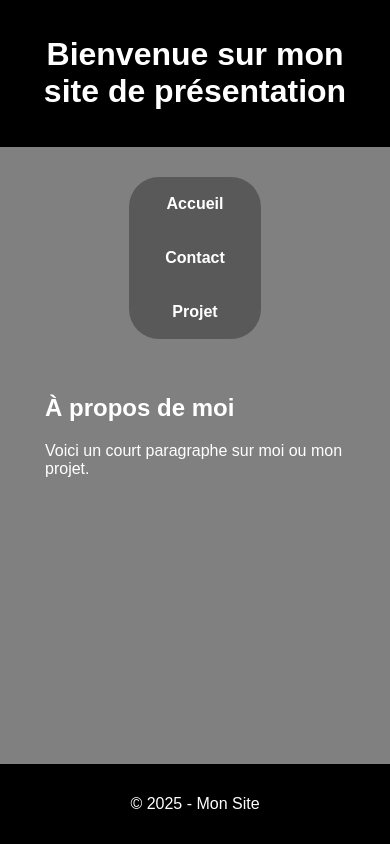
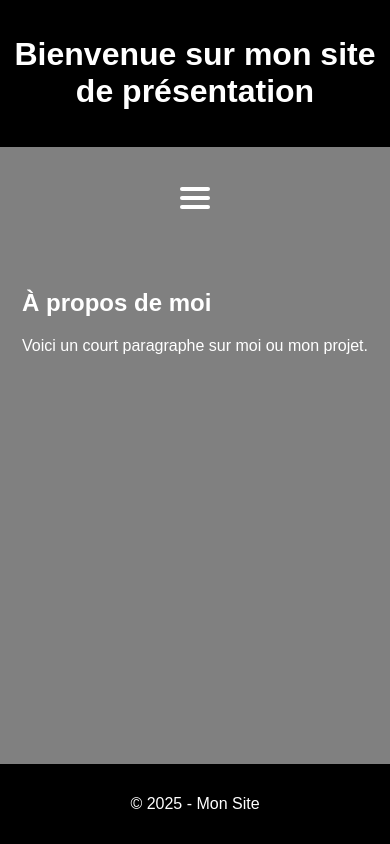
Before and after one commit to tyf13/site_TLJB, a Flask app: page / in a window 390 px wide. Run offline with Flask 3, Linux system fonts and the light colour scheme.

Commit message:
Add files via upload

```diff
--- a/static/css/style.css
+++ b/static/css/style.css
@@ -1,80 +1,122 @@
-html, body {
-    height: 100%;
-    margin: 0;
-    padding: 0;
-    background-color: gray;
-    color: #fff;
-    font-family: Arial, sans-serif;
-    display: flex;
-    flex-direction: column;
+/* ----------  STRUCTURE GLOBALE  ---------- */
+html, body{
+    height:100%;
+    margin:0;
+    padding:0;
+    background:#808080;          /* gris */
+    color:#fff;
+    font-family:Arial, sans-serif;
+    display:flex;
+    flex-direction:column;
 }
 
-.page-container {
-    flex: 1; /* prend tout l'espace vertical dispo */
-    display: flex;
-    flex-direction: column;
-    max-width: 900px;
-    margin: 0 auto;
-    padding: 20px;
+/* conteneur central */
+.page-container{
+    flex:1;
+    display:flex;
+    flex-direction:column;
+    max-width:900px;
+    margin:0 auto;
+    padding:20px;
 }
 
-header, footer {
-    text-align: center;
-    background-color: black;
-    padding: 15px 0;
+/* header & footer */
+header,
+footer{
+    text-align:center;
+    background:#000;
+    padding:15px 0;
 }
 
-main {
-    flex: 1; /* pousse le footer en bas */
+/* pousse le footer en bas quand peu de contenu */
+main{ flex:1; }
+
+/* ----------  NAVIGATION  ---------- */
+.nav-wrapper{
+    display:flex;
+    flex-direction:column;   /* nécessaire pour l’empilage mobile */
+    align-items:center;
+    margin:20px 0;
+    position:relative;
 }
 
-.nav-wrapper {
-    display: flex;
-    justify-content: center;
-    margin: 10px 0;
+/* bouton hamburger */
+.menu-toggle{
+    display:none;            /* visible seulement < 768 px */
+    flex-direction:column;
+    justify-content:space-between;
+    width:30px;
+    height:22px;
+    background:none;
+    border:none;
+    cursor:pointer;
+    padding:0;
+    z-index:100;
+}
+.menu-toggle .bar{
+    width:100%;
+    height:4px;
+    background:#fff;
+    border-radius:2px;
+    transition:all .3s ease;
+    transform-origin:center;
 }
 
-.menu {
-    display: flex;
-    gap: 20px;
-    background-color: rgba(0, 0, 0, 0.3);
-    padding: 10px 20px;
-    border-radius: 30px;
-    backdrop-filter: blur(5px);
+/* menu bureau */
+.menu{
+    display:flex;
+    gap:20px;
+    padding:10px 20px;
+    border-radius:30px;
+    background:rgba(0,0,0,.3);
+    backdrop-filter:blur(5px);
+    transition:max-height .3s ease, opacity .3s ease, transform .3s ease;
 }
 
-.menu a {
-    color: white;
-    text-decoration: none;
-    font-weight: bold;
-    padding: 8px 16px;
-    border-radius: 20px;
-    transition: background-color 0.3s ease;
+.menu a{
+    color:#fff;
+    text-decoration:none;
+    font-weight:bold;
+    padding:8px 16px;
+    border-radius:20px;
+    transition:background-color .3s ease;
+}
+.menu a:hover{ background:#333; }
+
+/* ----------  RESPONSIVE  ---------- */
+@media (max-width:768px){
+    .menu-toggle{ display:flex; margin-bottom:10px; }
+
+    .menu{
+        flex-direction:column;
+        align-items:center;
+        margin-top:10px;
+        background:rgba(0,0,0,.6);
+        border-radius:10px;
+        padding:10px;
+        overflow:hidden;
+        max-height:0;            /* caché par défaut */
+        opacity:0;
+        pointer-events:none;
+        transform:translateY(-20px);
+    }
+    .menu.active{                /* affiché quand .active */
+        max-height:300px;
+        opacity:1;
+        pointer-events:auto;
+        transform:translateY(0);
+    }
+
+    .menu a{ width:100%; text-align:center; }
 }
 
-.menu a:hover {
-    background-color: #333;
+/* ----------  ANIMATION BURGER → X  ---------- */
+.menu-open .menu-toggle .bar:nth-child(1){
+    transform:rotate(45deg) translate(5px,5px);
 }
-
-/* Responsive */
-@media (max-width: 768px) {
-    .menu {
-        flex-direction: column;
-        align-items: center;
-    }
-
-    section {
-        margin: 10px;
-        padding: 15px;
-    }
-
-    header, footer {
-        padding: 15px;
-    }
-
-    .menu a {
-        display: block;
-        width: 100%;
-        text-align: center;
-    }
+.menu-open .menu-toggle .bar:nth-child(2){
+    opacity:0;
 }
+.menu-open .menu-toggle .bar:nth-child(3){
+    transform:rotate(-45deg) translate(5px,-5px);
+}
--- a/templates/index.html
+++ b/templates/index.html
@@ -16,6 +16,11 @@
 
         <!-- Barre de navigation stylée -->
         <div class="nav-wrapper">
+            <button class="menu-toggle" aria-label="Toggle navigation">
+               <span class="bar"></span>
+               <span class="bar"></span>
+               <span class="bar"></span>
+            </button>
             <nav class="menu">
                 <a href="{{ url_for('home') }}">Accueil</a>
                 <a href="{{ url_for('contact') }}">Contact</a>
@@ -37,5 +42,7 @@
         <p>&copy; 2025 - Mon Site</p>
     </footer>
 
+    <script src="{{ url_for('static', filename='js/script.js') }}"></script>
+
 </body>
 </html>
```
Also changed, not shown: static/js/script.js (+38 -0 lines), templates/contact.html (+9 -2 lines), templates/projet.html (+7 -0 lines).
